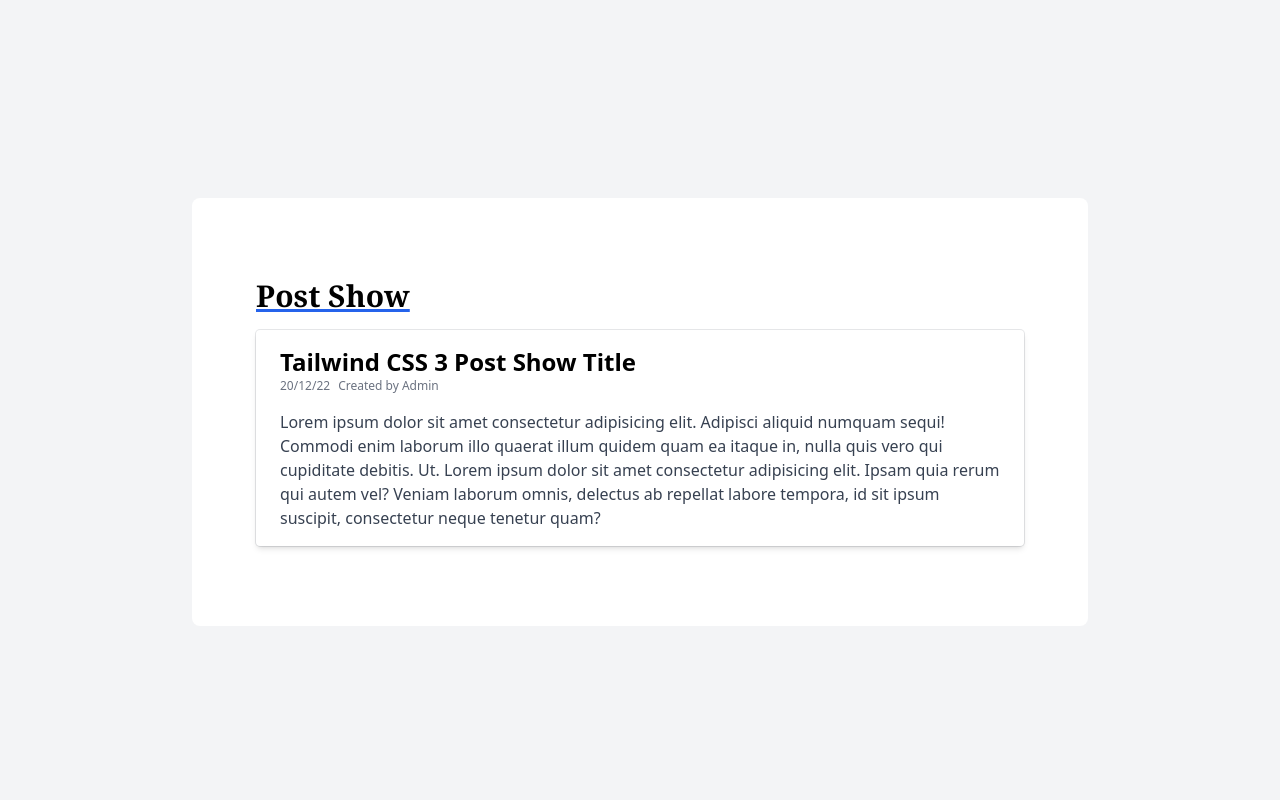
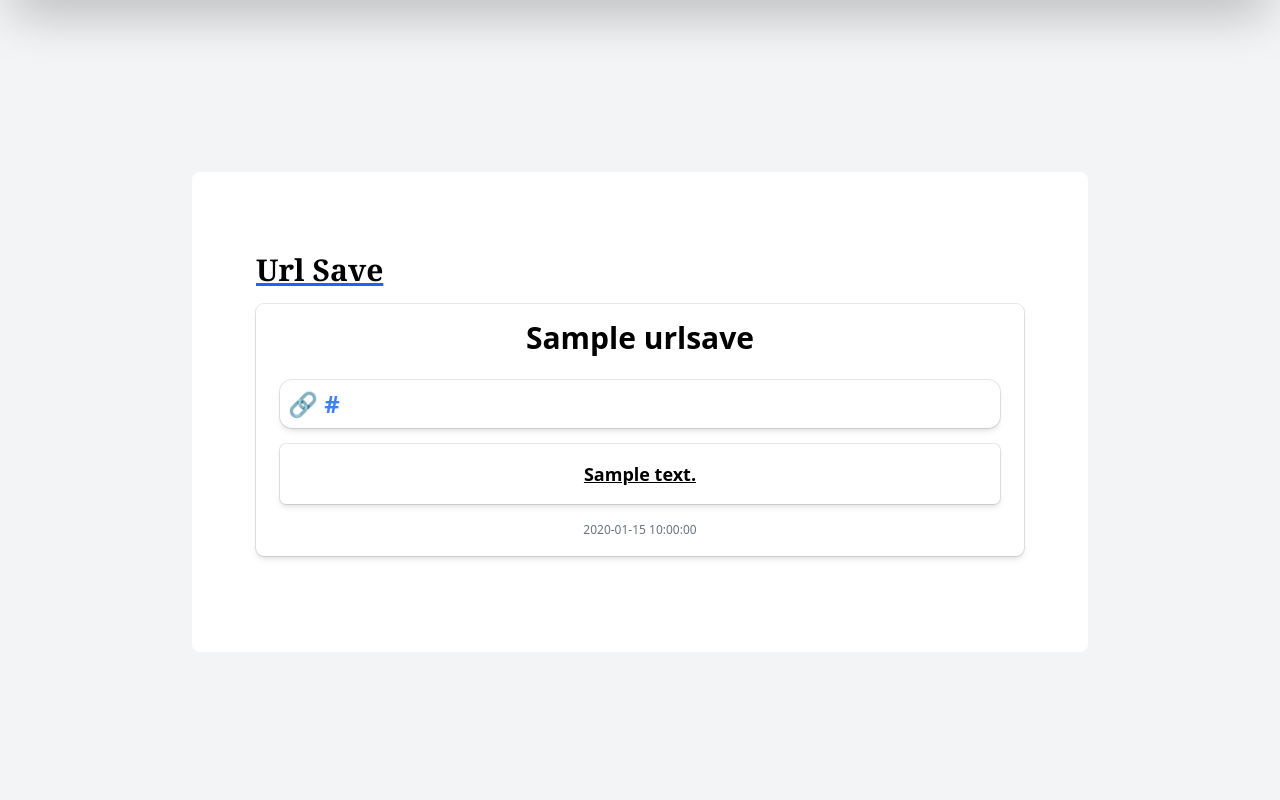
Before and after one commit to DaliGabriel/UrlSave, a PHP site: page /crud_php_sql/components/show_post.php in a window 1280 px wide. Shown: the part 74-874 px from the top of the page. Run offline with PHP 8.4, Linux system fonts and the light colour scheme; the visitor is signed in with stand-in values (Sample User, id 1); tables that the repository leaves empty or names only in its code hold one stand-in row (values such as "Sample post"); some libraries are stand-ins or nearby versions.

Commit message:
update added

```diff
--- a/controller/show_post.php
+++ b/controller/show_post.php
@@ -1,6 +1,6 @@
 <?php
     session_start();
-    require_once("../database/Connection.php");
+    require_once("C:/xampp/htdocs/crud_php_sql/database/Connection.php");
 
         //Database consulting
         $query = $conn->prepare( "SELECT * FROM urlsave WHERE email = :email");
--- a/views/components/create_post.php
+++ b/views/components/create_post.php
@@ -15,6 +15,7 @@ if (!isset($_SESSION['user_id'])) {
     <script src="https://cdn.tailwindcss.com/?plugins=forms"></script>
 </head>
 <body>
+<?php include('./navbar.php'); ?>
 
 <div>
       <div class="flex flex-col items-center min-h-screen pt-6 bg-gray-100 sm:justify-center sm:pt-0">
@@ -27,7 +28,7 @@ if (!isset($_SESSION['user_id'])) {
 
           <div class="w-full px-6 py-4 bg-white rounded shadow-md ring-1 ring-gray-900/10">
             <form method="POST" action="../../controller/create_post.php">
-              <!-- Title -->
+              <!-- url -->
               <div>
                 <label class="block text-sm font-bold text-gray-700" for="title">
                   Url
@@ -41,6 +42,7 @@ if (!isset($_SESSION['user_id'])) {
                 />
               </div>
 
+              <!-- title -->
               <div>
                 <label class="block text-sm font-bold text-gray-700" for="title">
                   Title
--- a/views/components/navbar.php
+++ b/views/components/navbar.php
@@ -9,7 +9,7 @@
 <body>
 
 
-<nav class=" flex justify-around py-4 mx-auto bg-white shadow-2xl">
+<nav class="bg-opacity-25 backdrop-filter backdrop-blur-lg sticky top-0 z-50 flex justify-around py-4 mx-auto bg-white shadow-2xl">
   <div class="flex items-center">
     <h3 class="text-2xl font-medium text-blue-500">Url Save</h3>
   </div>
@@ -55,8 +55,27 @@
         Home
       </button>
     </form>
-    <?php } ?>
+    <?php }
+    elseif(basename($_SERVER['PHP_SELF']) == 'edit_post.php'){
+    ?>
 
+    <form action="/crud_php_sql/views/index.php">
+      <button class="bg-transparent hover:bg-sky-500  text-black-700 font-semibold hover:text-white py-2 px-4 border border-sky-500 hover:border-transparent rounded ">
+        Home
+      </button>
+    </form>
+
+    <?php }
+    elseif(basename($_SERVER['PHP_SELF']) == 'create_post.php'){
+    ?>
+
+    <form action="/crud_php_sql/views/index.php">
+      <button class="bg-transparent hover:bg-sky-500 text-black-700 font-semibold hover:text-white py-2 px-4 border border-sky-500 hover:border-transparent rounded">
+        Home
+      </button>
+    </form>
+
+    <?php }?>
 
   </div>
 </nav>
--- a/views/components/show_post.php
+++ b/views/components/show_post.php
@@ -1,6 +1,5 @@
-
 <?php
-session_start();
+require_once('../../controller/show_post.php');
 if (!isset($_SESSION['user_id'])) {
     header('location: ../login.php');
 }
@@ -24,26 +23,54 @@ if (!isset($_SESSION['user_id'])) {
     <div class="w-full px-16 py-20 mt-6 overflow-hidden bg-white rounded-lg lg:max-w-4xl">
 
       <div class="mb-4">
-        <h1 class="font-serif text-3xl font-bold underline decoration-blue-600"> Post Show</h1>
+        <h1 class="font-serif text-3xl font-bold underline decoration-blue-600">Url Save</h1>
       </div>
 
-      <div class="w-full px-6 py-4 bg-white rounded shadow-md ring-1 ring-gray-900/10">
-        <form method="POST" action="#">
+        <!-- Fetch Database and show all posts -->
+        <?php
+        foreach($results as $result){
+        ?>
+
+        <div class=" mb-4 w-full px-6 py-4 bg-white rounded-lg shadow-md ring-1 ring-gray-900/10">
           <!-- Title -->
           <div>
-            <h3 class="text-2xl font-semibold">Tailwind CSS 3 Post Show Title</h3>
-            <div class="flex items-center mb-4 space-x-2">
-              <span class="text-xs text-gray-500"> 20/12/22</span><span class="text-xs text-gray-500">Created by
-                Admin</span>
-            </div>
-            <p class="text-base text-gray-700">Lorem ipsum dolor sit amet consectetur adipisicing elit. Adipisci
-              aliquid numquam sequi! Commodi enim laborum illo quaerat illum quidem quam ea itaque in, nulla quis
-              vero qui cupiditate debitis. Ut. Lorem ipsum dolor sit amet consectetur adipisicing elit. Ipsam quia
-              rerum qui autem vel? Veniam laborum omnis, delectus ab repellat labore tempora, id sit ipsum suscipit,
-              consectetur neque tenetur quam?</p>
+
+              <h3 class="text-center pb-4 text-3xl font-bold mb-2">
+              <?php echo $result -> title?>
+              </h3>
+
+              <div class=" max-w-3xl  px-2 py-2 bg-white rounded-xl shadow-md ring-1 ring-gray-900/10">
+              <h3 class=" text-2xl truncate ... text-blue-500 font-semibold ">
+
+              <a
+              href="<?php echo $result -> url?>"
+              target="_blank"
+              >
+              &#128279;
+              <?php echo $result -> url?>
+              </a>
+
+              </h3>
+              </div>
+
+              <div class="mt-4 max-w-3xl  px-2 py-4 bg-white rounded-md shadow-md ring-1 ring-gray-900/10">
+                <p class="text-lg font-semibold text-center underline">
+                <?php echo $result -> description?>
+                </p>
+              </div>
+
+              <div class=" text-center mb-0 mt-3 pr-0 space-x-2">
+                <span class="text-xs text-gray-500"> <?php echo $result -> date?></span>
+              </div>
+
           </div>
-        </form>
-      </div>
+        </div>
+
+        <!-- Close for each -->
+        <?php
+        }
+        ?>
+
     </div>
   </div>
 </div>
--- a/views/index.php
+++ b/views/index.php
@@ -1,6 +1,5 @@
-
 <?php
-require('../controller/show_post.php');
+require_once('../controller/show_post.php');
 if (!isset($_SESSION['user_id'])) {
     header('location: ./login.php');
 }
```
Also changed, not shown: controller/edit_post.php (added, +43 -0 lines), views/components/edit_post.php (+64 -19 lines), views/components/post_table.php (+4 -4 lines).
